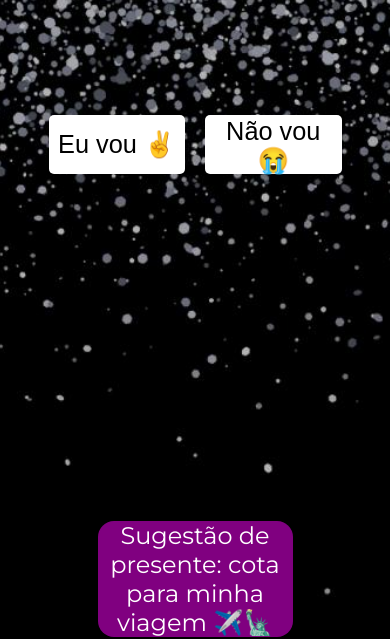
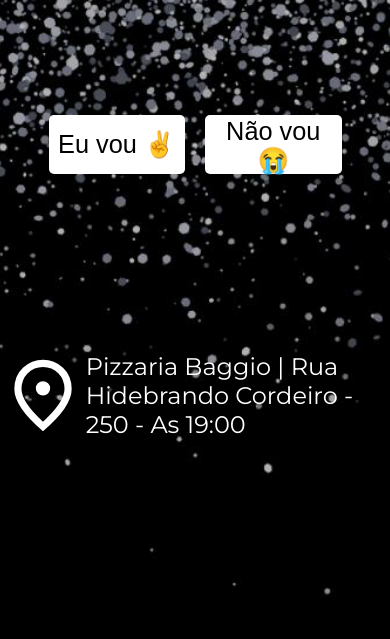
Before and after one commit to VictorLemosDEV/Birthday-Inviter, a website: page index.html in a window 390 px wide. Shown: the part 243-882 px from the top of the page. Drawn offline with nearby package versions, Linux system fonts and the light colour scheme.

Commit message:
Location

```diff
--- a/index.css
+++ b/index.css
@@ -211,7 +211,7 @@
 
 .titulopix {
     width: 50%;
-    height: 4rem;
+    height: fit-content;
     position: relative;
     display: flex;
     justify-content: center;
@@ -225,6 +225,27 @@
 
     background-color: purple;
     border-radius: 1rem;
+}
+
+.location {
+    display: flex;
+    align-content: center;
+    justify-content: center;
+
+    margin-top: 20vh;
+}
+
+.location p {
+    align-content: center;
+
+}
+
+.img {
+
+    width: 5vw;
+
+
+    filter: invert(100%) sepia(0%) saturate(0%) hue-rotate(259deg) brightness(105%) contrast(102%);
 }
 
 @media(max-width: 1100px) {
@@ -283,6 +304,31 @@
         color: white;
     }
 
+    .location {
+        display: flex;
+        align-content: center;
+        justify-content: center;
+
+        margin-top: 20vh;
+    }
+
+    .location p {
+        align-content: center;
+        justify-content: center;
+        text-wrap: pretty;
+
+        font-size: 1.5rem;
+
+    }
+
+    .img {
+
+        width: 50vw;
+
+
+        filter: invert(100%) sepia(0%) saturate(0%) hue-rotate(259deg) brightness(105%) contrast(102%);
+    }
+
 
 
 }
--- a/index.html
+++ b/index.html
@@ -7,6 +7,7 @@
     <meta name='viewport' content='width=device-width, initial-scale=1'>
     <link rel='stylesheet' type='text/css' media='screen' href='index.css'>
     <script  type="module" src='index.js'></script>
+    <link rel="stylesheet" href="https://fonts.googleapis.com/css2?family=Material+Symbols+Outlined:opsz,wght,FILL,GRAD@24,400,0,0" />
 </head>
 <body>
 
@@ -51,13 +52,21 @@
 
        <div class="informations">
 
+        <div class="location">
+
+            <img src="images/location.svg" class="img">
+
+        <p class="montserrat">Pizzaria Baggio | Rua Hidebrando Cordeiro - 250 - As 19:00</p></div>
+
         <div class="date">
 
 
 
         </div>
 
-        <h2 class="titulopix montserrat">Sugestão de presente: cota para minha viagem ✈️🗽</h2>
+        <h2 class="titulopix montserrat">Sugestão de presente: cota para minha viagem ✈️🗽
+
+        </h2>
 
         <div class="pix">
 
```
Also changed, not shown: images/location.svg (added).
